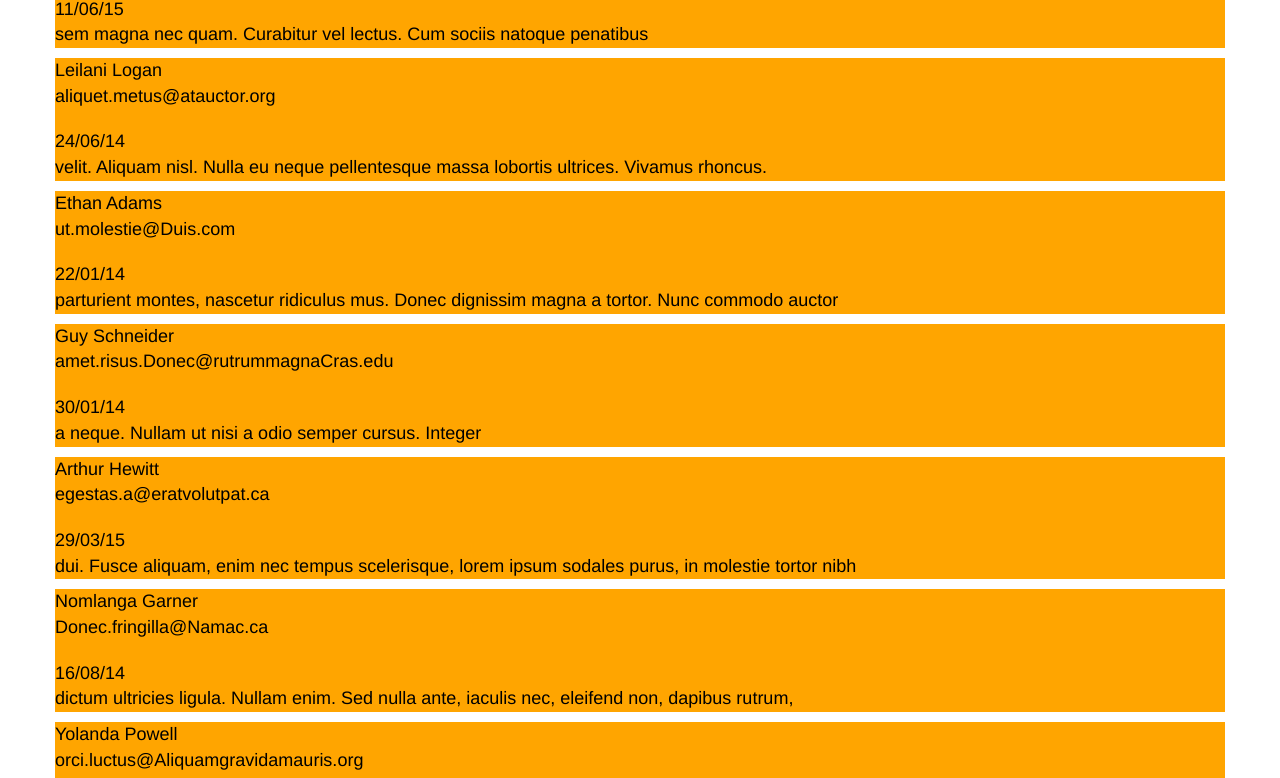
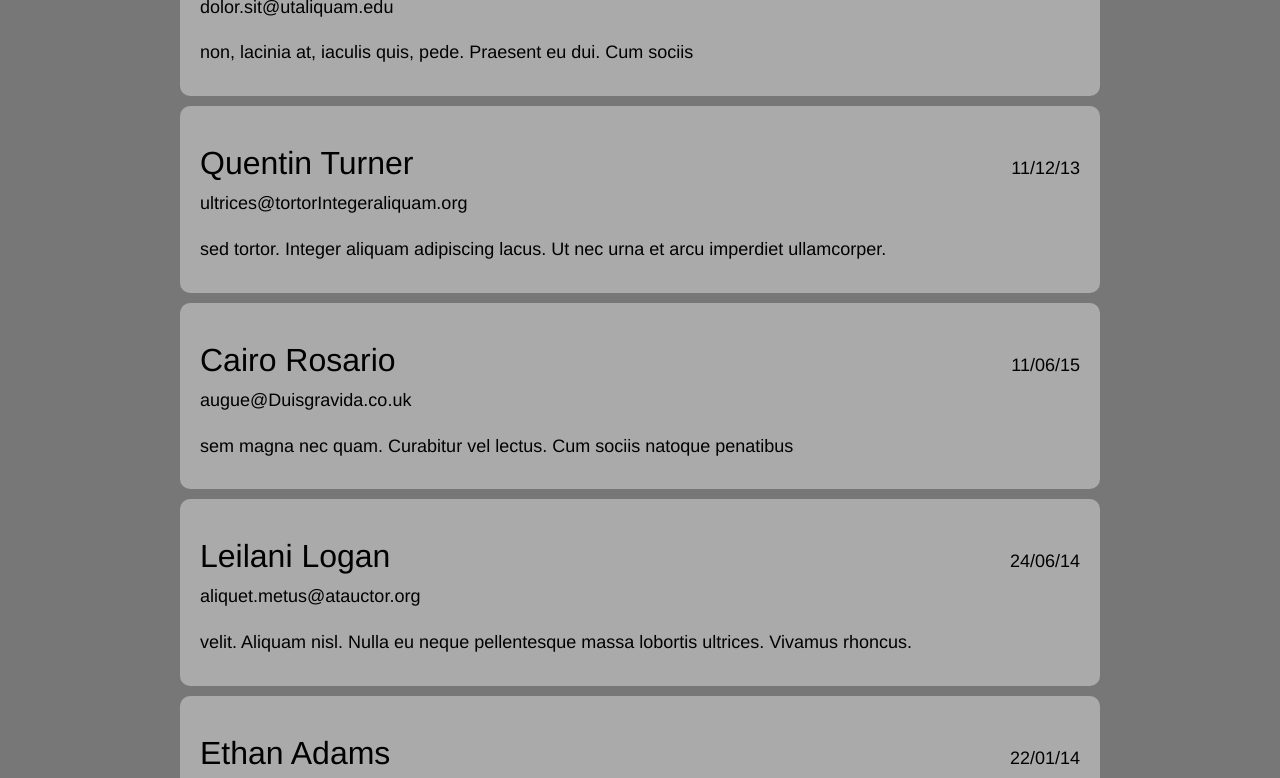
Before and after one commit to adriankelly/adriankellytech, a website: page index.html in a window 1280 px wide. Shown: the part 606-1384 px from the top of the page. Drawn offline with nearby package versions, Linux system fonts and the light colour scheme.

Commit message:
basic drag function complete

```diff
--- a/css/style.scss
+++ b/css/style.scss
@@ -1,9 +1,88 @@
+$screen-sm-min: 768px;
+
+html {
+	font-size: 62.5%;
+
+	@media (min-width: $screen-sm-min) {
+    	font-size: 100%;
+	}
+}
+
+
+body {
+  font-size: 16px;
+  font-size: 1.6rem;
+  background: #777;
+  margin: 50px auto;
+}
+
+h1 {
+	font-size: 2.4rem;
+}
+
+h2 {
+  font-size: 2rem;
+}
+
+
+
+
+
+
+
+
+
+
 .csv-target {
 	font-size: 18px;
 	color: black;
 }
 
 .post {
-	background: orange;
+	background: #aaa;
 	margin-bottom: 10px;
+	border-radius: 10px;
+	padding: 20px;
+
+
+
+	.post-author {
+		display: inline-block;
+		width: 70%;
+
+	}
+	.post-email {
+
+	}
+	.post-date {
+		display: inline-block;
+		width: 30%;
+
+	}
+	.post-text {
+
+	}
+
 }
+
+.tap-target {
+	cursor: pointer;
+
+	&.switch-bg {
+  		background-color: #f40;
+	}
+
+}
+
+.selected {
+	border: blue;
+}
+ .sort-target { height: 4.5em; line-height: 4.2em; border: 1px dotted black; } //change
+
+.current-drag {
+ 	background: green;
+}
+
+.colorGreen {
+	background: green;
+}
--- a/index.html
+++ b/index.html
@@ -10,19 +10,21 @@
 <body>
 
 <div class="container">
-	<div class="row">
+<div class="row col-xs-12 col-sm-10 col-sm-offset-1">
+<h1>Technical Task - Adrian Kelly</h1>
+</div>
+		<div class="row csv-target col-xs-12 col-sm-10 col-sm-offset-1" id="sort">
 
-		<div class="csv-target">
+		</div> <!-- .row .csv-target -->
 
-		</div> <!-- .csv-target -->
 
-	</div> <!-- .row -->
 
 
 </div> <!-- .container -->
 
 <script src="https://ajax.googleapis.com/ajax/libs/jquery/2.1.4/jquery.min.js"></script>
 <script src="js/papaparse.min.js"></script>
+<script src="https://ajax.googleapis.com/ajax/libs/jqueryui/1.11.4/jquery-ui.min.js"></script>
 <script src="js/script.js"></script>
 
 </body>
--- a/js/script.js
+++ b/js/script.js
@@ -14,16 +14,39 @@ $('document').ready(function() {
 		}
 	});
 
-    // loop through each object (i.e. results.data[i])
     function postLoad(dataset) {
 		for (var i = 0; i < dataset.length - 1; i++) { //length is - 1because  header not included in appending posts e.g. name, email, date, text
 			$('.csv-target').append(
 				'<div class="post">'
-				+ '<span class="post-author">' + dataset[i].Name + '</span>'
+				+ '<h2 class="post-author">' + dataset[i].Name + '</h2>'
+				+ '<span class="post-date text-right">' + dataset[i].Date + '</span>'
 				+ '<address class="post-email">' + dataset[i].Email + '</address>' // add a link to email address?
-				+ '<span class="post-date">' + dataset[i].Date + '</span>'
+
 				+ '<p class="post-text">' + dataset[i].Text + '</p>'
 				+ '</div>')
 		};
 	}
+
+
+$(function() {
+    $("#sort").sortable({
+
+
+
+        tolerance: 'pointer',
+        scroll: true,
+        scrollSensitivity: 30,
+
+    	placeholder: 'sort-target',
+    	start: function(event, ui) {
+    		ui.item.addClass('current-drag');
+    	},
+    	stop: function(event, ui) {
+    		ui.item.removeClass('current-drag');
+    	}
+    });
+    $( "#sort" ).disableSelection();
 });
+
+
+});
```
Also changed, not shown: css/style.css, 1 other file.
